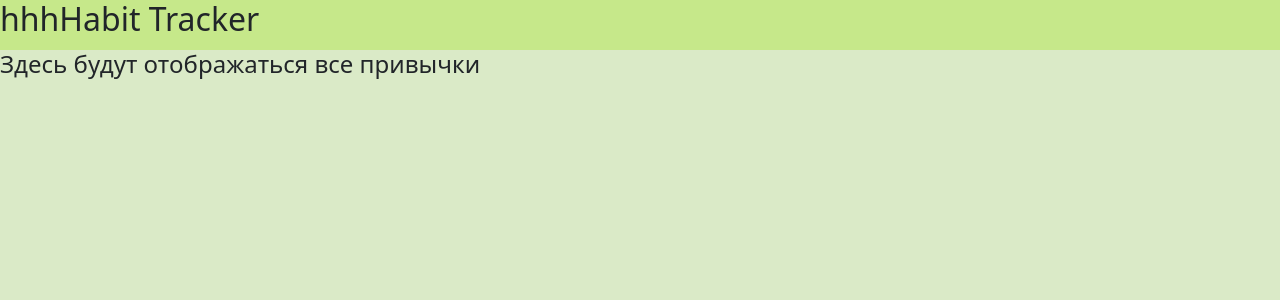
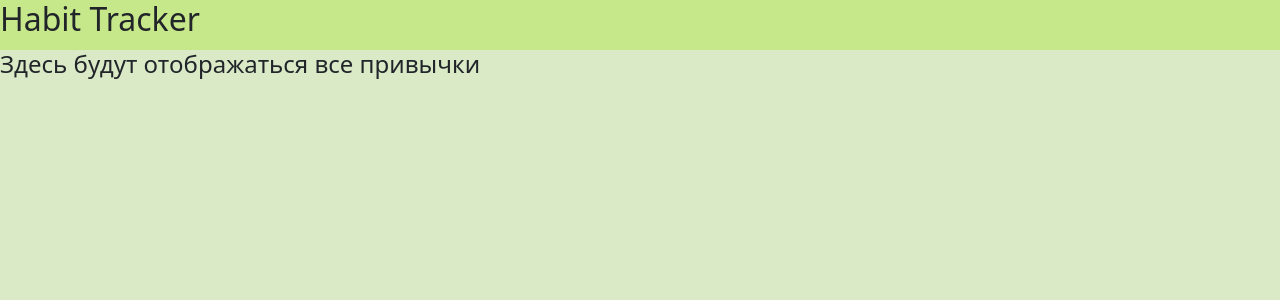
Before and after one commit to AnnaT715/HabitTracker, a Django app: template habittracker/main/templates/main/all_habits.html in a window 1280 px wide. Shown: the top 300 px of the page. Run offline with Django 3.2, Linux system fonts and the light colour scheme; the template is opened without the code that fills it, so the values that code supplies are empty.

Commit message:
Update layout.html

```diff
--- a/habittracker/main/templates/main/layout.html
+++ b/habittracker/main/templates/main/layout.html
@@ -12,7 +12,7 @@
     </head>
     <body>
 
-        <header><h2>hhhHabit Tracker</h2></header>
+        <header><h2>Habit Tracker</h2></header>
         {% block content %}
         {%endblock%}
     </body>
```
